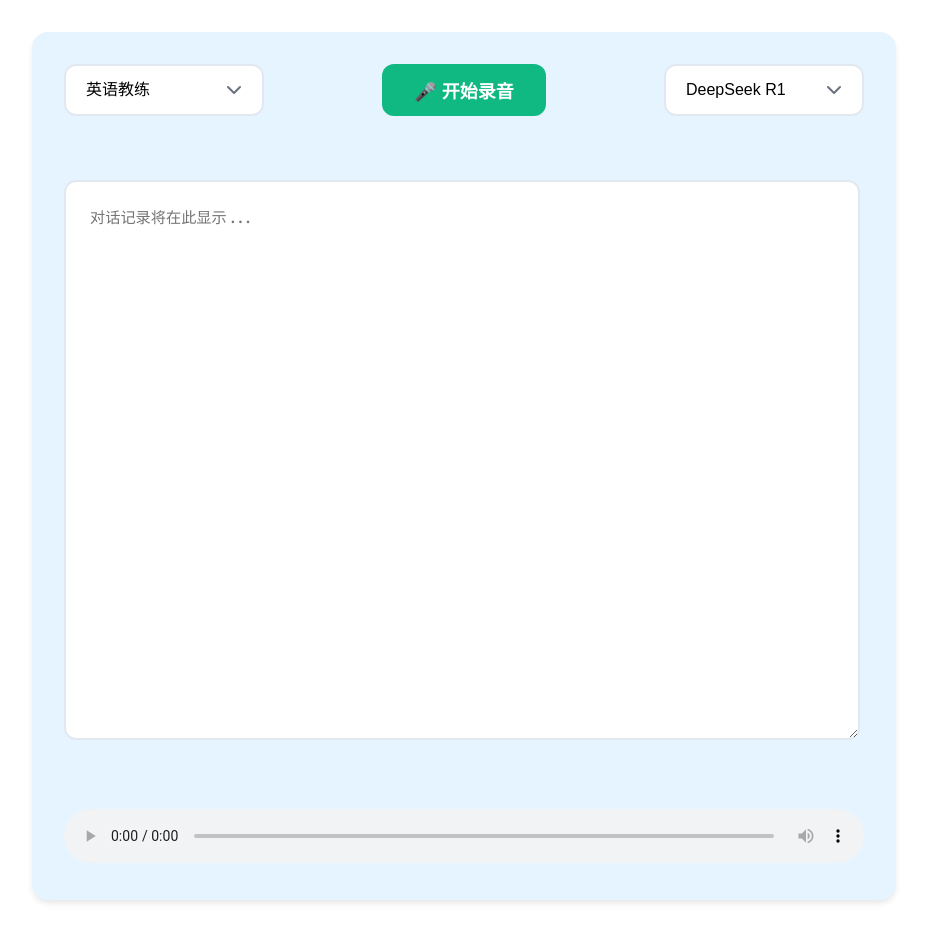
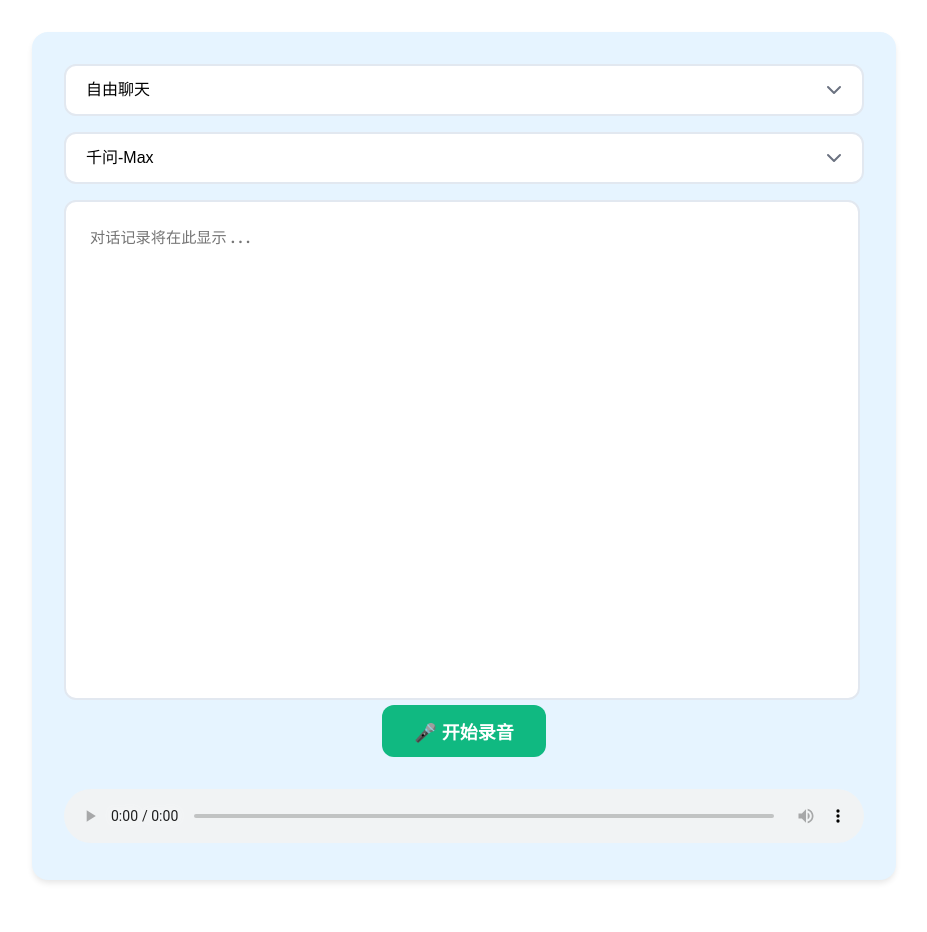
Before and after one commit to chicm/aicoach, a Flask app: page / in a window 1280 px wide. Shown: the whole page, without its empty margins (176-1103 px from the left). After the commit the page ends 883 px from the top, so only its background shows below. Run offline with Flask 3, Linux system fonts and the light colour scheme.

Commit message:
adjust UI for mobile

```diff
--- a/web_app/app.py
+++ b/web_app/app.py
@@ -29,7 +29,7 @@ SYSTEM_PROMPT_FREE_TALK = '''你是一个多语言对话助手，可以进行开
 
 SYSTEM_PROMPT_KIDS = '''你在和1个8岁孩子进行自由对话。'''
 
-chat_mode = 'english_coach'
+chat_mode = 'free_talk'
 
 chat_histories = {
     'english_coach': [{"role": "system", "content": SYSTEM_PROMPT_ENGLISH_COACH}],
--- a/web_app/static/styles.css
+++ b/web_app/static/styles.css
@@ -43,35 +43,25 @@ body {
     min-height: 80vh;
 }
 
-/* Form controls container */
-.controls-container {
-    display: flex;
-    justify-content: space-between;
-    align-items: center;
-    gap: 2rem;
-    margin-bottom: 2rem;
+/* Selectors styling */
+.selector-group {
+    width: 100%;
+    margin-bottom: 1rem;
 }
 
-.selector-group {
-    flex: 0 1 25%;
-    min-width: 200px;
+.selector-group:last-of-type {
+    margin-bottom: 1.5rem;
 }
 
-.selector-group.left {
-    order: 1;
+/* Button container */
+.button-container {
+    display: flex;
+    gap: 1rem;
+    justify-content: center;
+    margin: 1.5rem 0;
 }
 
-.button-container {
-    order: 2;
-    flex: 0 1 auto;
-}
-
-.selector-group.right {
-    order: 3;
-    text-align: right;
-}
-
-/* 统一两个下拉框样式 */
+/* Select boxes styling */
 select {
     width: 100%;
     padding: 0.75rem 1.25rem;
@@ -146,17 +136,17 @@ select:focus {
 /* Textarea styling */
 #history {
     width: calc(100% - 4px);
-    min-height: 50vh;
-    height: 70vh;
+    height: calc(100vh - 300px);
+    min-height: 200px;
     padding: 1.5rem;
-    margin: 2rem 0;
+    margin: 0;
     border: 2px solid var(--color-border);
     border-radius: var(--button-radius);
     font-family: 'JetBrains Mono', monospace;
     font-size: 0.95rem;
     line-height: 1.6;
     background-color: white;
-    resize: vertical;
+    resize: none;
     transition: border-color 0.2s;
     box-sizing: border-box;
 }
--- a/web_app/templates/index.html
+++ b/web_app/templates/index.html
@@ -17,8 +17,7 @@
 </head>
 <body>
     <div class="container">
-        <div class="controls-container">
-            <div class="selector-group left">
+        <div class="selector-group">
             <select id="chatModeSelector" class="modern-select">
                 <option value="english_coach">英语教练</option>
                 <option value="free_talk">自由聊天</option>
@@ -26,23 +25,22 @@
             </select>
         </div>
 
+        <div class="selector-group">
+            <select id="modelSelector" class="modern-select">
+                <option value="qwen-max" selected>千问-Max</option>
+                <option value="qwen-max-latest">千问-Max-Latest</option>
+                <option value="deepseek-r1">DeepSeek R1</option>
+                <option value="deepseek-v3">DeepSeek V3</option>
+            </select>
+        </div>
+
+        <textarea id="history" class="history-box" readonly placeholder="对话记录将在此显示..."></textarea>
+
         <div class="button-container">
             <button id="recordButton" class="button button--success">🎤 开始录音</button>
             <button id="stopButton" class="button button--danger">⏹️ 停止录音</button>
         </div>
 
-            <div class="selector-group right">
-                <select id="modelSelector" class="modern-select">
-                    <option value="qwen-max">千问-Max</option>
-                    <option value="qwen-max-latest">千问-Max-Latest</option>
-                    <option value="deepseek-r1" selected>DeepSeek R1</option>
-                    <option value="deepseek-v3">DeepSeek V3</option>
-                </select>
-            </div>
-        </div>
-
-        <textarea id="history" class="history-box" readonly placeholder="对话记录将在此显示..."></textarea>
-
         <audio id="speechOutput" controls></audio>
     </div>
 </body>
```
Also changed, not shown: other parts of web_app/static/styles.css (+17 -11 lines). Lines whose indentation alone changed are shown as unchanged.
